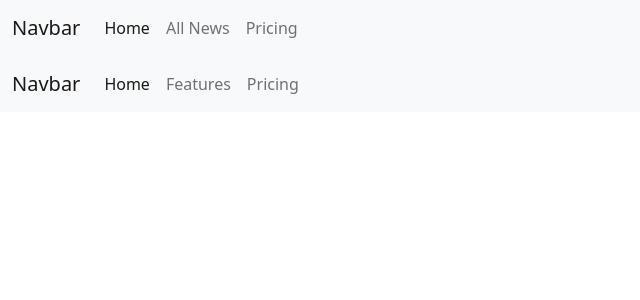
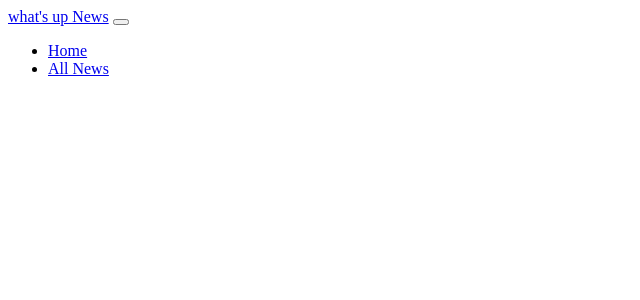
Before and after one commit to kipsang01/News-app, a Flask app: template app/templates/navbar.html in a window 1280 px wide. Shown: the top 300 px of the page, without its empty margins (0-640 px from the left). Run offline with Flask 2, Linux system fonts and the light colour scheme; the template is opened without the code that fills it, so the values that code supplies are empty.

Commit message:
Move navbar to its own file

```diff
--- a/app/templates/base.html
+++ b/app/templates/base.html
@@ -9,29 +9,7 @@
     <title></title>
 </head>
 <body>
-    <nav class="navbar navbar-expand-lg navbar-light bg-light">
-        <div class="container-fluid">
-          <a class="navbar-brand" href="#">Navbar</a>
-          <button class="navbar-toggler" type="button" data-bs-toggle="collapse" data-bs-target="#navbarNav" aria-controls="navbarNav" aria-expanded="false" aria-label="Toggle navigation">
-            <span class="navbar-toggler-icon"></span>
-          </button>
-          <div class="collapse navbar-collapse" id="navbarNav">
-            <ul class="navbar-nav">
-              <li class="nav-item">
-                <a class="nav-link active" aria-current="page" href="{{ url_for('views.headline_articles') }}">Home</a>
-              </li>
-              <li class="nav-item">
-                <a class="nav-link" href="{{  url_for('views.allNews') }}">All News</a>
-              </li>
-              <li class="nav-item">
-                <a class="nav-link" href="#">Pricing</a>
-              </li>
-            </ul>
-          </div>
-        </div>
-      </nav>
-    {%block navbar %}
-    {% endblock%}
+   {% include 'navbar.html'%}
     <div class="container">
         {% block content%}
         {% endblock%}
--- a/app/templates/navbar.html
+++ b/app/templates/navbar.html
@@ -1,24 +1,19 @@
-{% extends 'base.html'%}
-{% block navbar %}
+
 <nav class="navbar navbar-expand-lg navbar-light bg-light">
   <div class="container-fluid">
-      <a class="navbar-brand" href="#">Navbar</a>
+    <a class="navbar-brand" href="#">what's up News</a>
     <button class="navbar-toggler" type="button" data-bs-toggle="collapse" data-bs-target="#navbarNav" aria-controls="navbarNav" aria-expanded="false" aria-label="Toggle navigation">
       <span class="navbar-toggler-icon"></span>
     </button>
     <div class="collapse navbar-collapse" id="navbarNav">
       <ul class="navbar-nav">
         <li class="nav-item">
-            <a class="nav-link active" aria-current="page" href="#">Home</a>
+          <a class="nav-link active" aria-current="page" href="{{ url_for('views.headline_articles') }}">Home</a>
         </li>
         <li class="nav-item">
-            <a class="nav-link" href="#">Features</a>
-          </li>
-          <li class="nav-item">
-            <a class="nav-link" href="#">Pricing</a>
+          <a class="nav-link" href="{{  url_for('views.allNews') }}">All News</a>
         </li>
       </ul>
     </div>
   </div>
 </nav>
-{% endblock%}
```
Lines whose indentation alone changed are shown as unchanged.
